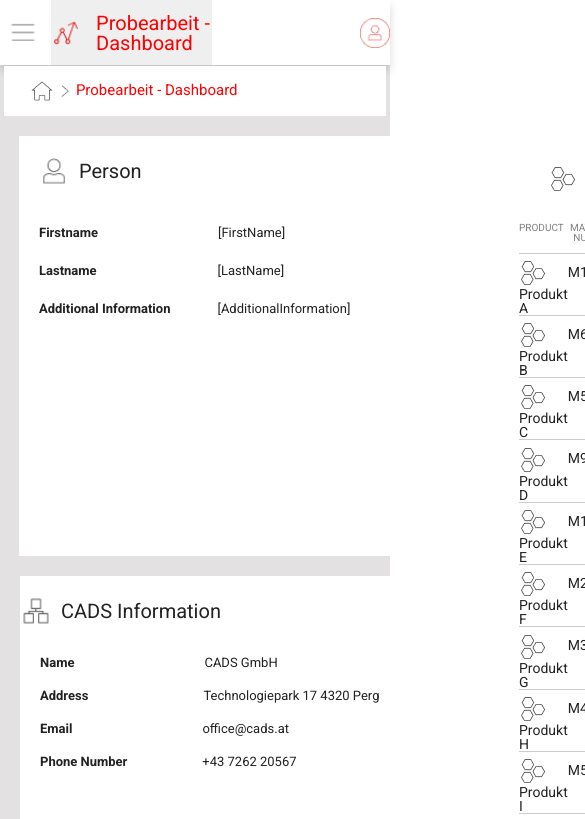
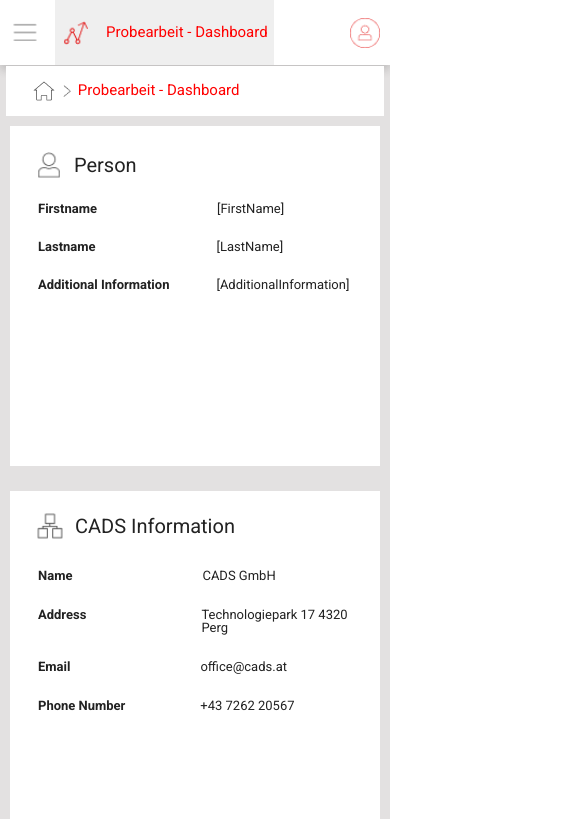
Before and after one commit to genti180302/Projektarbeit-React, a React (Create React App) app in the folder projectarbeit/: page /Dashboard in a window 390 px wide. Shown: the top 819 px of the page, 585 px wide, since content can reach past the window. Built offline with nearby package versions, Linux system fonts and the light colour scheme; a web font is replaced by a local one.

Commit message:
Dasboard Page finished mobile version

```diff
--- a/projectarbeit/src/Components/Header-Dashboard/HeaderDashboard.scss
+++ b/projectarbeit/src/Components/Header-Dashboard/HeaderDashboard.scss
@@ -53,6 +53,20 @@
     }
 }
 
-/* @media (max-width: 767px) and (orientation: landscape){
+@media (max-width: 767px) /* and (orientation: landscape) */{
+.first-burger-icon{
+    padding: 10px;
+}
 
-} */
+    .second-whole-text-header{
+        width: 700px;
+        .text-header{
+            font-size: 15px;
+        }
+    }
+
+    .user-img-dashboard{
+        padding: 10px;
+    }
+
+}
--- a/projectarbeit/src/Components/Info-Dashboard/InfoDashboard.scss
+++ b/projectarbeit/src/Components/Info-Dashboard/InfoDashboard.scss
@@ -39,3 +39,23 @@
            }
     }
 }
+
+@media (max-width:767px){
+    .whole-info-dashboard{
+        width: 370px;
+        height: 340px;
+        margin: 0 auto;
+        margin-bottom: 25px;
+    }
+    .info-title{
+        margin: 25px;
+    }
+
+    .info-all-text{
+        margin: 5px;
+    }
+    .info-text{
+        padding: 3px;
+    }
+
+}
--- a/projectarbeit/src/Components/Liste-Dashboard/ListeDashboard.scss
+++ b/projectarbeit/src/Components/Liste-Dashboard/ListeDashboard.scss
@@ -42,3 +42,31 @@
     justify-content: center;
     align-items: flex-end;
 }
+
+
+@media (max-width:767px) {
+    .whole-list{
+        width: 90%;
+        height: 1200px;
+        margin: 0 auto;
+    }
+
+    .list-title{
+        display: flex;
+        justify-content: center;
+    }
+
+    .whole-table-data{
+        font-size: 10px;
+
+        td{
+            text-align: center;
+        }
+
+        img{
+            width: 12px;
+            height: 15px;
+        }
+    }
+
+}
--- a/projectarbeit/src/Components/Navigation-Header-Dashboard/NavigationHeaderDashboard.scss
+++ b/projectarbeit/src/Components/Navigation-Header-Dashboard/NavigationHeaderDashboard.scss
@@ -27,3 +27,9 @@
         }
     }
  }
+
+    @media (max-width:767px) {
+     .whole-navigation-header{
+        width: 97%;
+     }
+     }
--- a/projectarbeit/src/Components/Person-Dashboard/PersonDashboard.scss
+++ b/projectarbeit/src/Components/Person-Dashboard/PersonDashboard.scss
@@ -27,3 +27,20 @@
 .person-data{
     font-size: 13px;
 }
+
+@media (max-width:767px) {
+    .whole-person-dashboard{
+        width: 330px;
+        height: 300px;
+        margin: 0 auto;
+        margin-bottom: 10px;
+    }
+
+    .person-title{
+        margin: 4px;
+    }
+
+    .person-data{
+        margin: 8px;
+    }
+}
--- a/projectarbeit/src/Pages/Dashboard/Dashboard.js
+++ b/projectarbeit/src/Pages/Dashboard/Dashboard.js
@@ -20,7 +20,7 @@ const Dashboard = () => {
         <div className="whole-dashboard">
             <HeaderDashboard/>
             <NavigationHeaderDashboard/>
-            <div style={{height:'850px',display:'flex'}}>
+            <div className="mobile-version" style={{height:'850px',display:'flex'}}>
                 <div>
                     <PersonDashboard data={personData}/>
                     <InfoDashboard data={cadsData}/>
--- a/projectarbeit/src/Pages/Dashboard/Dashboard.scss
+++ b/projectarbeit/src/Pages/Dashboard/Dashboard.scss
@@ -3,3 +3,16 @@
     background-color: rgb(227, 225, 225);
     font-family: "Roboto", sans-serif;
 }
+
+
+@media (max-width: 767px) /* and (orientation: landscape) */{
+    .whole-dashboard{
+        height: calc(100vh + 800px);
+    }
+
+    .mobile-version{
+        display: flex;
+        flex-direction: column;
+        margin: 10px;
+    }
+}
```
